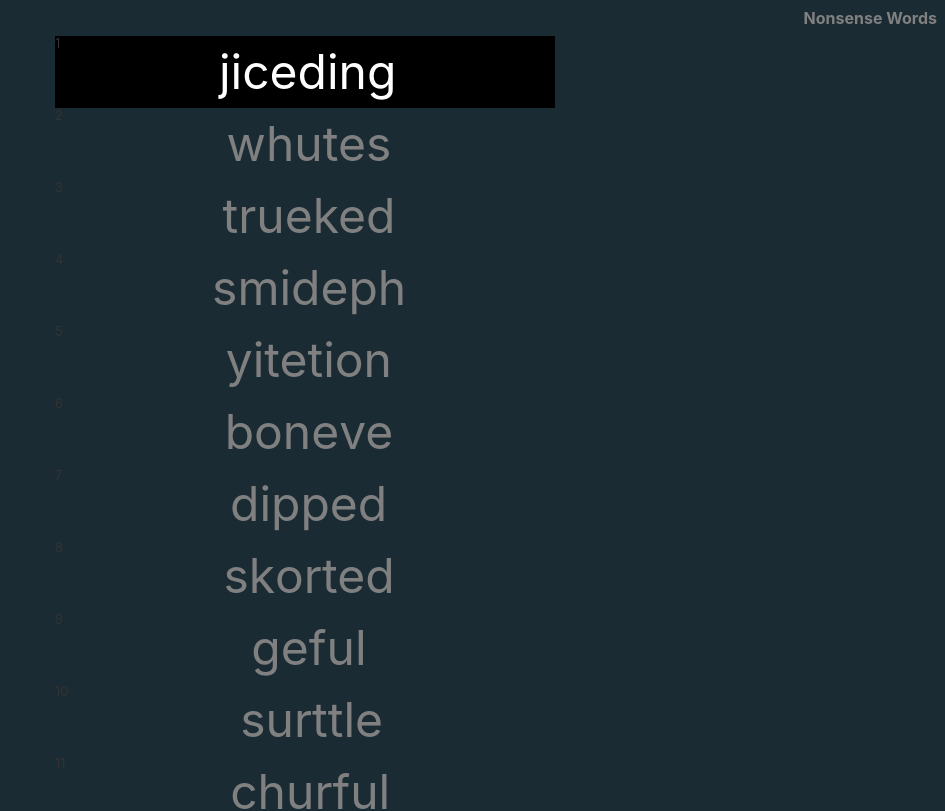
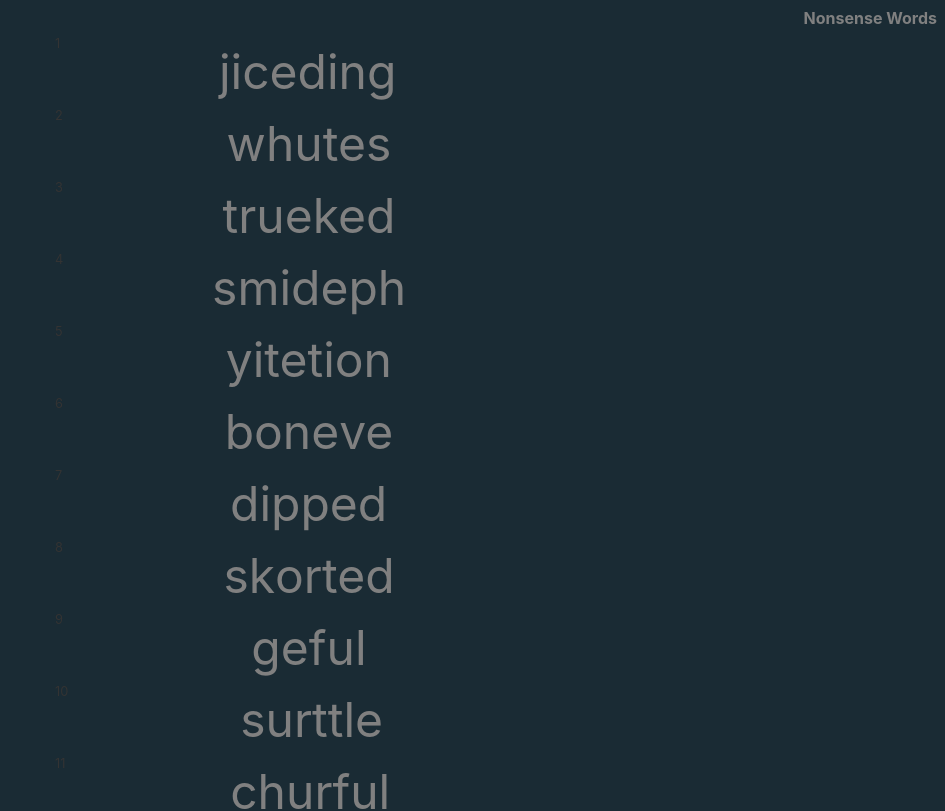
Before and after one commit to windmaomao/react-sheet, a Next.js app in the folder next/: page /ns in a window 1280 px wide. Shown: the top 811 px of the page, without its empty margins (335-1280 px from the left). Built offline with nearby package versions, Linux system fonts and the light colour scheme.

Commit message:
make cell component to do most handling

```diff
--- a/next/pages/ns.tsx
+++ b/next/pages/ns.tsx
@@ -1,23 +1,23 @@
 import type { NextPage } from 'next'
 import Head from 'next/head'
-import NsSheet from '../components/NsSheet'
 import styles from '../components/NsSheet.module.css'
 import nsWordGen from '../services/nsWordGen'
 import { useState, useEffect } from 'react'
 
 const gen = nsWordGen()
 
-const NsWord = ({ id, active, onActive }) => {
+const NsWord = ({ id }) => {
   const [w, setW] = useState()
   useEffect(() => { setW(gen()) }, [])
+
+  const [active, setActive] = useState(false)
   const [touched, setTouched] = useState(false)
   useEffect(() => {
     if (!touched && active) setTouched(true)
   }, [active])
-  const onClick = () => {
-    setTouched(true)
-    onActive()
-  }
+  const onClick = () => { setTouched(true) }
+  const onBlur = () => { setActive(false) }
+  const onFocus = () => { setActive(true) }
 
   if (!w) return null
 
@@ -29,7 +29,9 @@ const NsWord = ({ id, active, onActive }) => {
 
   return (
     <div className={wrapperStyle}
-         key={'a'}
+         tabIndex="0"
+         onBlur={onBlur}
+         onFocus={onFocus}
     >
       <div className={styles.index}>{id+1}</div>
       <div className={styles.word}
@@ -45,20 +47,22 @@ const NsWord = ({ id, active, onActive }) => {
   )
 }
 
+function focusNext() {
+  var query = '[tabindex]';
+  if (document.activeElement) {
+    var elements = [...document.querySelectorAll(query)]
+    var index = elements.indexOf(document.activeElement);
+    index++
+    if (index == elements.length) index = 0
+    elements[index].focus()
+  }
+}
+
 const NsWordSheet = () => {
-  const items = new Array(50).fill(0).map((_,i) => i)
-  const [current, setCurrent] = useState(0)
-  const isActive = i => i === current
-  const onActive = i => () => { setCurrent(i) }
+  const items = new Array(50).fill(0)
   useEffect(() => {
     window.addEventListener('keypress', e => {
-      if (e.charCode == 13) {
-        setCurrent(i => {
-          let c = i + 1
-          if (c == items.length) c = 0
-          return c
-        })
-     }
+      if (e.charCode == 13) { focusNext() }
     })
   }, [])
 
@@ -67,11 +71,7 @@ const NsWordSheet = () => {
       <h1 className={styles.h1}>Nonsense Words</h1>
       <main className={styles.main}>
         {items.map((_, i) => (
-          <NsWord key={`word-${i}`}
-                  id={i}
-                  active={isActive(i)}
-                  onActive={onActive(i)}
-          />
+          <NsWord key={`word-${i}`} id={i} />
         ))}
       </main>
     </div>
```
